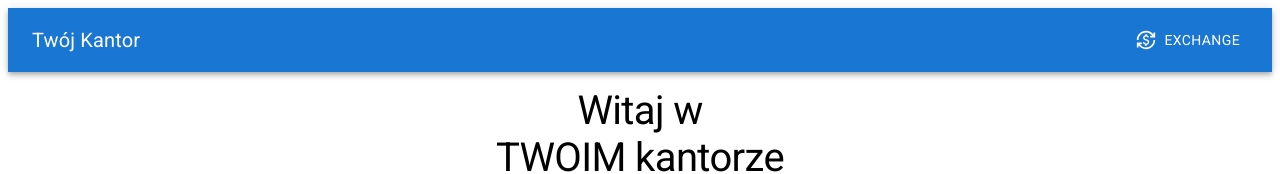
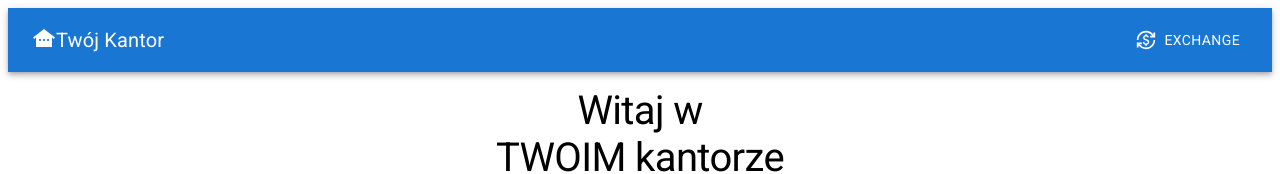
Before and after one commit to Katarzynamazur1/groupthree, a React (Create React App) app: page / in a window 1280 px wide. Shown: the top 174 px of the page. Built offline with nearby package versions, Linux system fonts and the light colour scheme; no server answers.

Commit message:
home icon

```diff
--- a/src/components/Navbar/Navbar.tsx
+++ b/src/components/Navbar/Navbar.tsx
@@ -8,18 +8,22 @@ import IconButton from '@mui/material/IconButton';
 import MenuIcon from '@mui/icons-material/Menu';
 import CurrencyExchangeIcon from '@mui/icons-material/CurrencyExchange';
 import { Link } from "react-router-dom";
-
+import OtherHousesIcon from '@mui/icons-material/OtherHouses';
 
 export default function Navbar() {
   return (
     <Box sx={{ flexGrow: 1 }}>
       <AppBar position="static">
         <Toolbar>
+          <Link to='/' style={{ textDecoration: "none", color: "white"}}>
+          <OtherHousesIcon />
+          </Link>
           <Typography variant="h6" component="div" sx={{ flexGrow: 1 }}>
            Twój Kantor
           </Typography>
+
           <Link to='/exchange'
-          style={{ textDecoration: "none", color: "white" }}>
+          style={{textDecoration: "none", color: "white" }}>
           <Button color="inherit" startIcon={< CurrencyExchangeIcon />}>Exchange</Button >
           </Link>
         </Toolbar>
```
